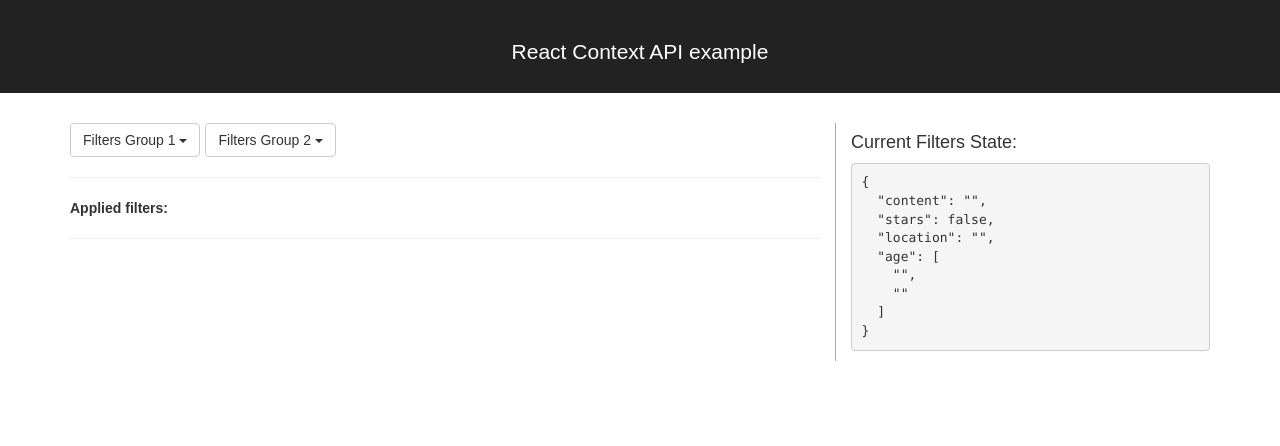
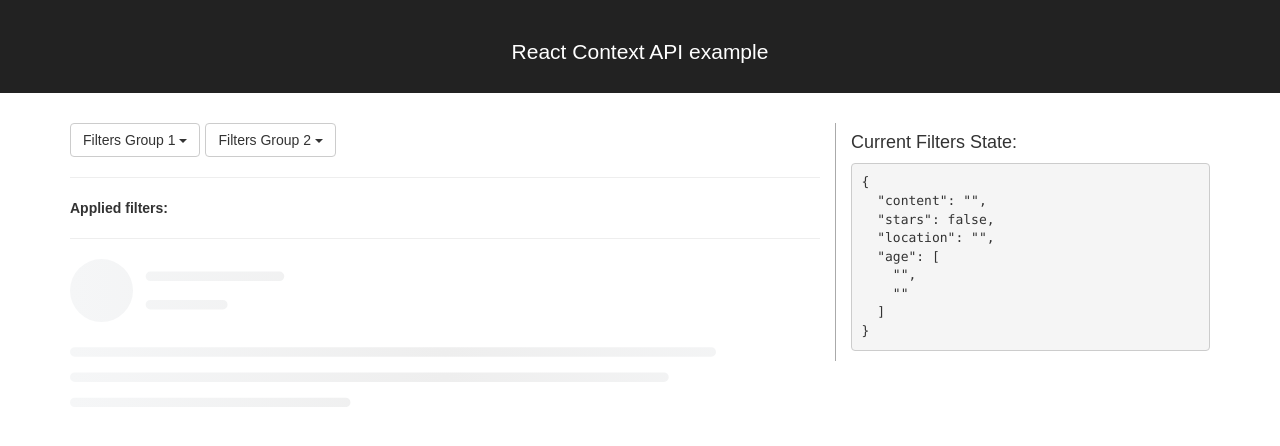
Before and after one commit to Belco90/react-advanced-patterns-components, a React (Create React App) app: page / in a window 1280 px wide. Shown: the top 446 px of the page. Built offline with nearby package versions, Linux system fonts and the light colour scheme.

Commit message:
Include content loader

```diff
--- a/package.json
+++ b/package.json
@@ -10,6 +10,7 @@
     "lodash": "^4.17.10",
     "react": "^16.4.2",
     "react-bootstrap": "^0.32.1",
+    "react-content-loader": "^3.1.2",
     "react-dom": "^16.4.2",
     "react-redux": "^5.0.7",
     "react-scripts": "1.1.4",
--- a/src/components/App.jsx
+++ b/src/components/App.jsx
@@ -9,6 +9,7 @@ import Glyphicon from 'react-bootstrap/es/Glyphicon';
 import { connect } from 'react-redux';
 import { isEqual } from 'lodash/lang';
 import { capitalize } from 'lodash/string';
+import { Facebook } from 'react-content-loader';
 
 import {
   initialState,
@@ -142,6 +143,8 @@ class App extends React.PureComponent {
               </ButtonToolbar>
 
               <hr />
+
+              <Facebook />
             </Col>
 
             <Col md={4} className="App-col-separator">
--- a/src/index.css
+++ b/src/index.css
@@ -38,6 +38,7 @@ body {
 .App-applied-filters .label {
   margin-left: 5px;
   padding: .5em;
+  font-size: 80%;
 }
 
 .remove-tag-button {
```
Also changed, not shown: 1 other file (tests, documents, lock files or other folders).
